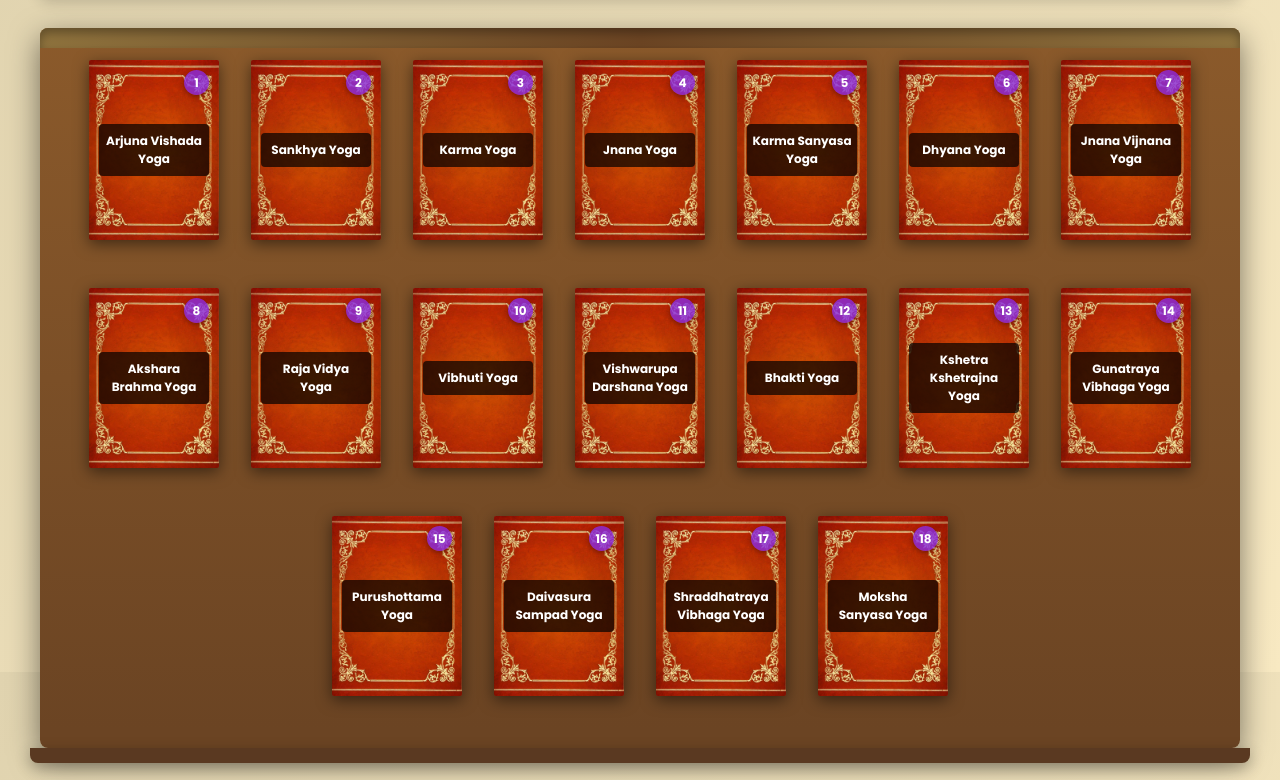
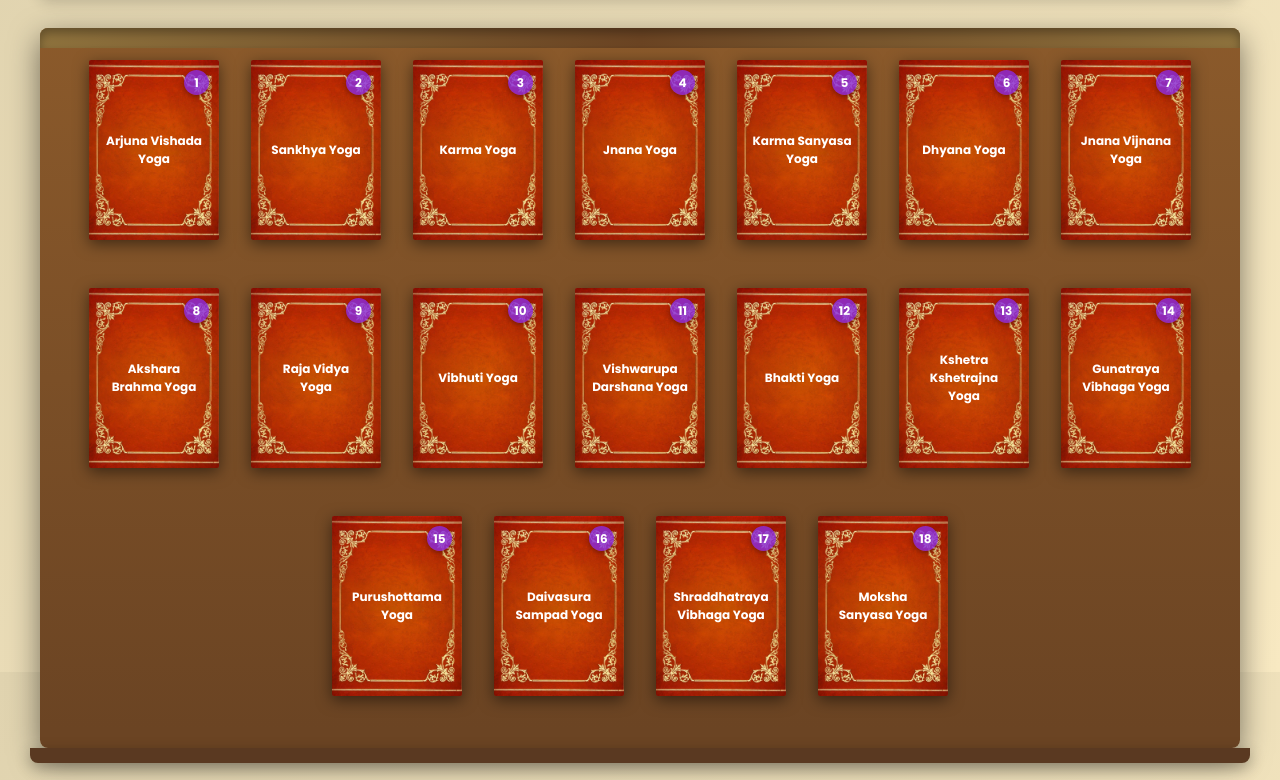
Before and after one commit to IamKavy47/Bhagavad-Gita, a plain HTML site: page main/bookshelf.html in a window 1280 px wide. Shown: the part 128-908 px from the top of the page. Drawn offline with Linux system fonts and the light colour scheme; files whose address does not match are found by name.

Commit message:
Update bookshelf.html

```diff
--- a/main/bookshelf.html
+++ b/main/bookshelf.html
@@ -123,7 +123,7 @@
     }
 
     .book-title {
-      background: rgba(0, 0, 0, 0.7);
+/*       background: rgba(0, 0, 0, 0.7); */
       color: white;
       padding: 8px 5px;
       font-size: 12px;
```
